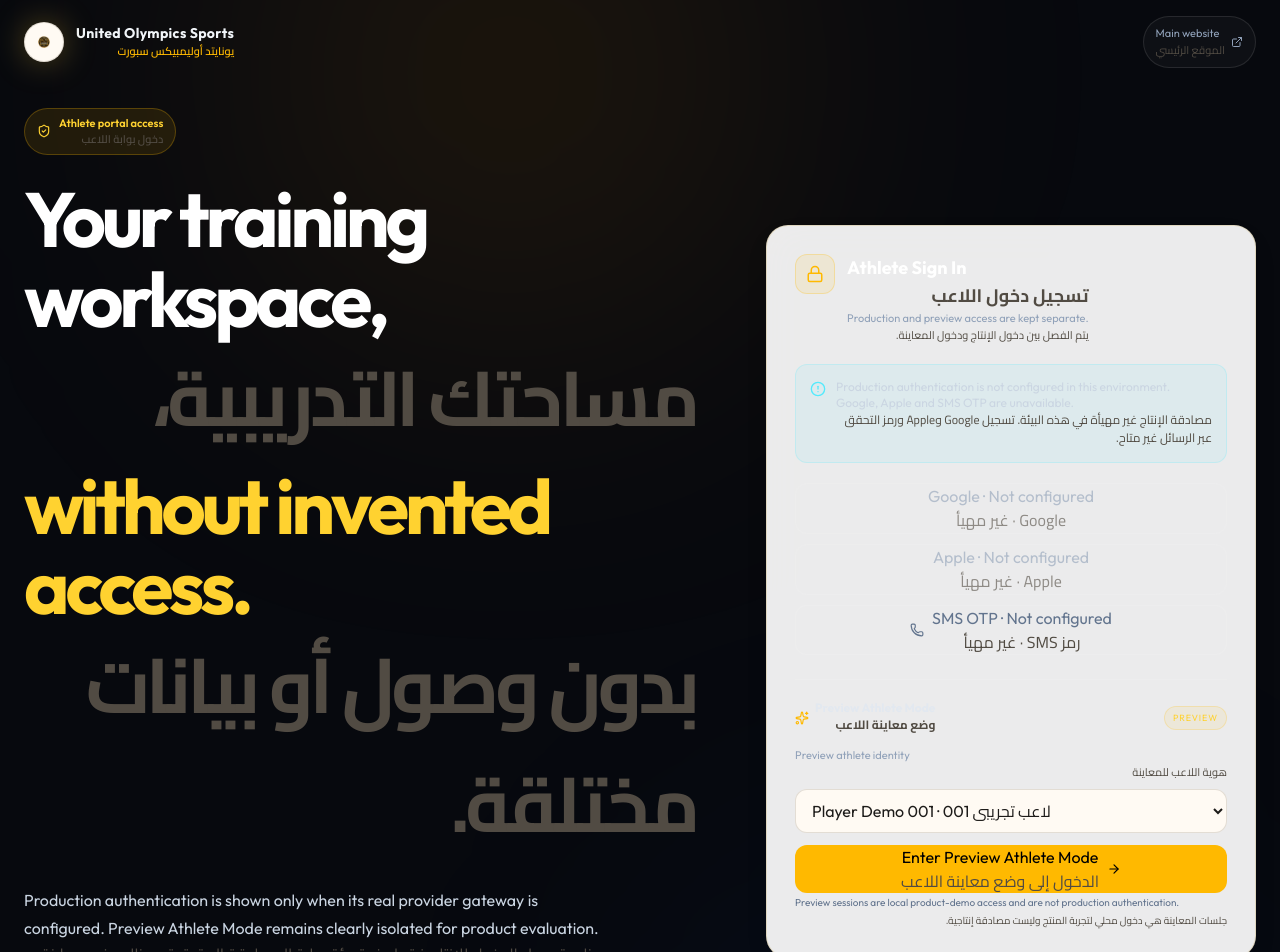
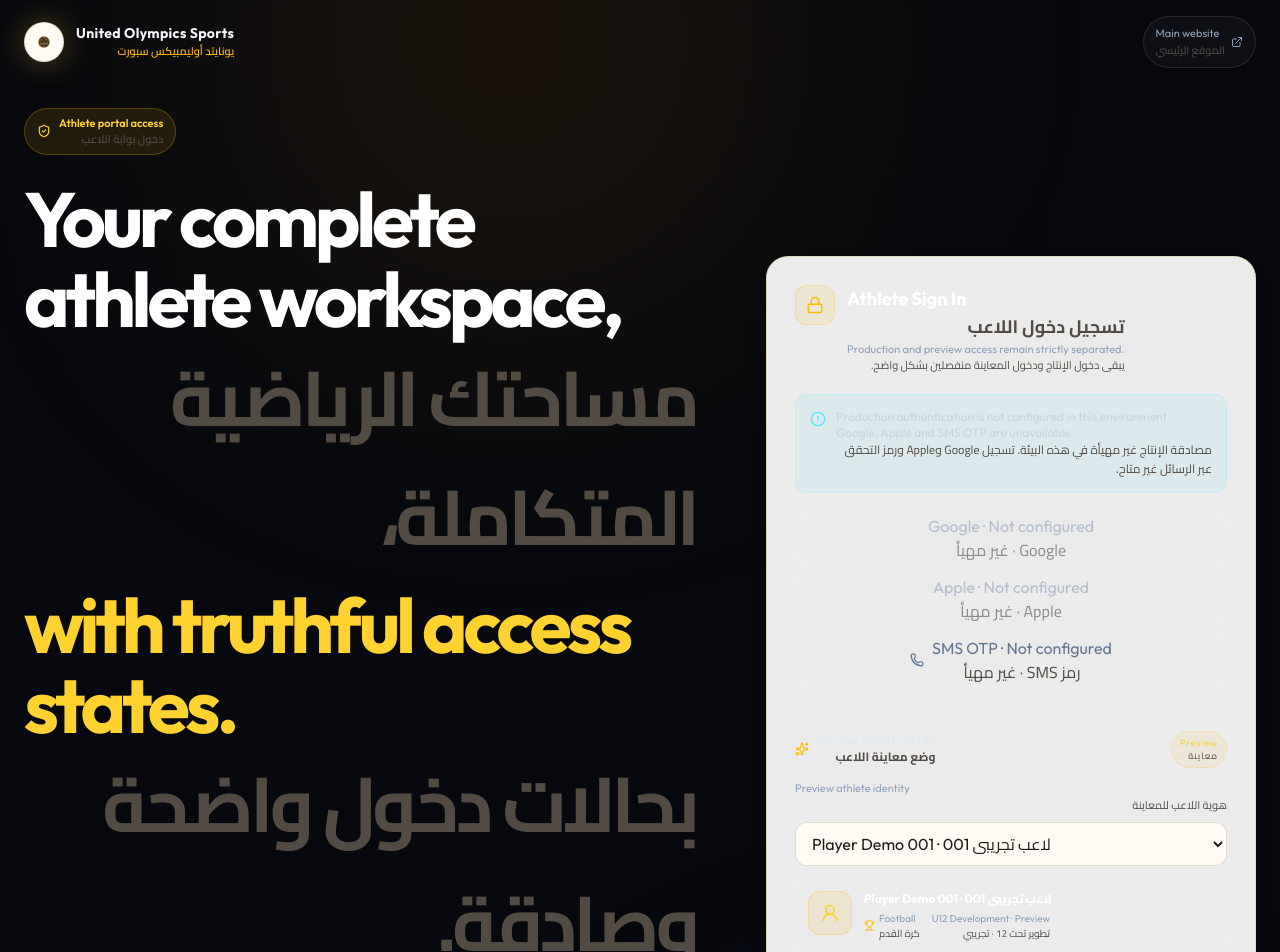
Before and after one commit to daynightae-cmyk/United-Olympics-Sports, a React (Vite) app: page /player/login in a window 1280 px wide. Shown: the top 952 px of the page. Built offline with nearby package versions, Linux system fonts and the light colour scheme.

Commit message:
feat(player): complete athlete sign-in experience

```diff
--- a/src/portals/player/auth/PlayerLoginPage.tsx
+++ b/src/portals/player/auth/PlayerLoginPage.tsx
@@ -1,7 +1,8 @@
 import { useMemo, useState } from 'react';
-import { AlertCircle, ArrowRight, ExternalLink, Lock, Phone, ShieldCheck, Sparkles } from 'lucide-react';
+import { AlertCircle, ArrowRight, ExternalLink, Lock, Phone, ShieldCheck, Sparkles, UserRound, Trophy } from 'lucide-react';
 import { Link, useNavigate } from 'react-router-dom';
 import { BilingualText, bi } from '../../../components/bilingual/BilingualText';
+import { getGroup, getSport } from '../../../data/demo/selectors';
 import { usePlayerSession } from '../PlayerSessionContext';
 import { previewAuthGateway, productionAuthGateway } from './PlayerAuthGateway';
 
@@ -13,6 +14,25 @@ export function PlayerLoginPage() {
   const [authError, setAuthError] = useState<{ en: string; ar: string } | null>(null);
   const [loading, setLoading] = useState(false);
   const productionConfigured = productionAuthGateway.isProductionConfigured();
+  const selectedPlayer = useMemo(() => allPlayers.find((item) => item.id === selectedAthleteId), [allPlayers, selectedAthleteId]);
+  const selectedSport = selectedPlayer ? getSport(selectedPlayer.sportId) : undefined;
+  const selectedGroup = selectedPlayer?.groupId ? getGroup(selectedPlayer.groupId) : undefined;
+
+  const handleProductionAuth = async (provider: 'google' | 'apple') => {
+    if (!productionConfigured) return;
+    setLoading(true);
+    setAuthError(null);
+    const result = provider === 'google'
+      ? await productionAuthGateway.signInWithGoogle()
+      : await productionAuthGateway.signInWithApple();
+    setLoading(false);
+    if (!result.success || !result.data?.playerId) {
+      setAuthError(result.error ? bi(result.error.messageEn, result.error.messageAr) : bi('Authentication could not be completed.', 'تعذر إكمال المصادقة.'));
+      return;
+    }
+    login(result.data.playerId);
+    navigate('/player/home');
+  };
 
   const handleEnterPreviewMode = async () => {
     if (!selectedAthleteId) return;
@@ -55,17 +75,17 @@ export function PlayerLoginPage() {
               <ShieldCheck size={14} /><BilingualText value={bi('Athlete portal access', 'دخول بوابة اللاعب')} />
             </div>
             <h1 className="mt-5 mb-4 text-3xl sm:text-5xl lg:text-[3.45rem] font-extrabold tracking-[-.04em] text-white leading-[1.02]">
-              <span className="block"><BilingualText value={bi('Your training workspace,', 'مساحتك التدريبية،')} /></span>
-              <span className="block mt-2 text-amber-300"><BilingualText value={bi('without invented access.', 'بدون وصول أو بيانات مختلقة.')} /></span>
+              <span className="block"><BilingualText value={bi('Your complete athlete workspace,', 'مساحتك الرياضية المتكاملة،')} /></span>
+              <span className="block mt-2 text-amber-300"><BilingualText value={bi('with truthful access states.', 'بحالات دخول واضحة وصادقة.')} /></span>
             </h1>
             <p className="text-sm sm:text-base text-slate-300 max-w-xl leading-7">
-              <BilingualText value={bi('Production authentication is shown only when its real provider gateway is configured. Preview Athlete Mode remains clearly isolated for product evaluation.', 'يظهر تسجيل الدخول للإنتاج فقط عند تهيئة بوابة المصادقة الحقيقية. ويظل وضع معاينة اللاعب منفصلًا بوضوح لتقييم المنتج.')} />
+              <BilingualText value={bi('One portal for schedule, attendance, performance, coach feedback, membership, payments, documents, notifications, profile and settings. Production authentication is enabled only when its real provider gateway exists.', 'بوابة واحدة للجدول والحضور والأداء وملاحظات المدرب والعضوية والمدفوعات والمستندات والإشعارات والملف والإعدادات. ولا يتم تفعيل مصادقة الإنتاج إلا عند توفر بوابة مزود حقيقية.')} />
             </p>
             <div className="mt-6 grid sm:grid-cols-3 gap-3">
               {[
                 bi('Assigned schedule', 'الجدول المخصص'),
-                bi('Recorded performance', 'الأداء المسجل'),
-                bi('Coach-linked feedback', 'ملاحظات المدرب المرتبطة'),
+                bi('Recorded development', 'التطور المسجل'),
+                bi('Player-owned records', 'سجلات اللاعب المرتبطة'),
               ].map((label) => <div key={label.en} className="rounded-2xl border border-white/9 bg-white/[.025] px-4 py-3 text-xs text-slate-300"><BilingualText value={label} /></div>)}
             </div>
           </section>
@@ -73,23 +93,23 @@ export function PlayerLoginPage() {
           <section className="lg:col-span-5 athlete-glass-card p-5 sm:p-7 border border-amber-400/25 shadow-2xl" aria-labelledby="player-login-title">
             <div className="flex items-start gap-3 mb-5">
               <span className="w-10 h-10 rounded-xl bg-amber-400/10 border border-amber-400/25 grid place-items-center text-amber-400"><Lock size={18} /></span>
-              <div><h2 id="player-login-title" className="text-lg font-bold text-white"><BilingualText value={bi('Athlete Sign In', 'تسجيل دخول اللاعب')} /></h2><p className="text-[11px] text-slate-400 mt-1"><BilingualText value={bi('Production and preview access are kept separate.', 'يتم الفصل بين دخول الإنتاج ودخول المعاينة.')} /></p></div>
+              <div><h2 id="player-login-title" className="text-lg font-bold text-white"><BilingualText value={bi('Athlete Sign In', 'تسجيل دخول اللاعب')} /></h2><p className="text-[11px] text-slate-400 mt-1"><BilingualText value={bi('Production and preview access remain strictly separated.', 'يبقى دخول الإنتاج ودخول المعاينة منفصلين بشكل واضح.')} /></p></div>
             </div>
 
             {!productionConfigured && (
               <div className="mb-5 p-3.5 rounded-xl bg-cyan-400/[.06] border border-cyan-300/20 text-xs text-slate-300 flex items-start gap-2.5" role="status">
                 <AlertCircle size={16} className="text-cyan-300 flex-shrink-0 mt-0.5" />
-                <BilingualText value={bi('Production authentication is not configured in this environment. Google, Apple and SMS OTP are unavailable.', 'مصادقة الإنتاج غير مهيأة في هذه البيئة. تسجيل Google وApple ورمز التحقق عبر الرسائل غير متاح.')}/>
+                <BilingualText value={bi('Production authentication is not configured in this environment. Google, Apple and SMS OTP are unavailable.', 'مصادقة الإنتاج غير مهيأة في هذه البيئة. تسجيل Google وApple ورمز التحقق عبر الرسائل غير متاح.')} />
               </div>
             )}
 
             {authError && <div className="mb-4 p-3 rounded-xl bg-red-400/[.07] border border-red-300/20 text-red-200 text-xs" role="alert"><BilingualText value={authError} /></div>}
 
             <div className="space-y-2.5" aria-label="Production authentication | مصادقة الإنتاج">
-              <button type="button" disabled={!productionConfigured || loading} className="w-full min-h-11 px-4 rounded-xl border border-white/10 bg-white/[.035] text-xs font-semibold text-slate-400 disabled:cursor-not-allowed disabled:opacity-60 focus-visible:outline-none focus-visible:ring-2 focus-visible:ring-amber-300">
+              <button type="button" onClick={() => handleProductionAuth('google')} disabled={!productionConfigured || loading} className="w-full min-h-11 px-4 rounded-xl border border-white/10 bg-white/[.035] text-xs font-semibold text-slate-400 disabled:cursor-not-allowed disabled:opacity-60 focus-visible:outline-none focus-visible:ring-2 focus-visible:ring-amber-300">
                 <BilingualText value={productionConfigured ? bi('Continue with Google', 'المتابعة باستخدام Google') : bi('Google · Not configured', 'Google · غير مهيأ')} />
               </button>
-              <button type="button" disabled={!productionConfigured || loading} className="w-full min-h-11 px-4 rounded-xl border border-white/10 bg-white/[.035] text-xs font-semibold text-slate-400 disabled:cursor-not-allowed disabled:opacity-60 focus-visible:outline-none focus-visible:ring-2 focus-visible:ring-amber-300">
+              <button type="button" onClick={() => handleProductionAuth('apple')} disabled={!productionConfigured || loading} className="w-full min-h-11 px-4 rounded-xl border border-white/10 bg-white/[.035] text-xs font-semibold text-slate-400 disabled:cursor-not-allowed disabled:opacity-60 focus-visible:outline-none focus-visible:ring-2 focus-visible:ring-amber-300">
                 <BilingualText value={productionConfigured ? bi('Continue with Apple', 'المتابعة باستخدام Apple') : bi('Apple · Not configured', 'Apple · غير مهيأ')} />
               </button>
               {productionConfigured ? (
@@ -100,15 +120,29 @@ export function PlayerLoginPage() {
             </div>
 
             <div className="mt-6 pt-5 border-t border-white/10">
-              <div className="flex items-center justify-between gap-3 mb-3"><strong className="text-xs text-slate-200 flex items-center gap-1.5"><Sparkles size={14} className="text-amber-400" /><BilingualText value={bi('Preview Athlete Mode', 'وضع معاينة اللاعب')} /></strong><span className="text-[9px] uppercase tracking-widest text-amber-300 px-2 py-1 rounded-full border border-amber-400/20 bg-amber-400/8">Preview</span></div>
+              <div className="flex items-center justify-between gap-3 mb-3"><strong className="text-xs text-slate-200 flex items-center gap-1.5"><Sparkles size={14} className="text-amber-400" /><BilingualText value={bi('Preview Athlete Mode', 'وضع معاينة اللاعب')} /></strong><span className="text-[9px] tracking-widest text-amber-300 px-2 py-1 rounded-full border border-amber-400/20 bg-amber-400/8"><BilingualText value={bi('Preview', 'معاينة')} /></span></div>
               <label className="block text-[11px] text-slate-400" htmlFor="preview-athlete"><BilingualText value={bi('Preview athlete identity', 'هوية اللاعب للمعاينة')} /></label>
               <select id="preview-athlete" value={selectedAthleteId} onChange={(event) => setSelectedAthleteId(event.target.value)} className="mt-2 w-full min-h-11 px-3 rounded-xl bg-[#0d1118] border border-white/10 text-xs text-slate-200 focus:outline-none focus:border-amber-400">
                 {allPlayers.map((player) => <option key={player.id} value={player.id}>{player.nameEn} · {player.nameAr}</option>)}
               </select>
+
+              {selectedPlayer && (
+                <div className="mt-3 grid grid-cols-[auto_1fr] gap-3 rounded-2xl border border-white/10 bg-white/[.025] p-3" aria-live="polite">
+                  <div className="w-11 h-11 rounded-xl bg-amber-400/12 border border-amber-400/25 grid place-items-center text-amber-300"><UserRound size={20} /></div>
+                  <div className="min-w-0">
+                    <strong className="text-xs text-white block truncate">{selectedPlayer.nameEn} · {selectedPlayer.nameAr}</strong>
+                    <div className="mt-1 flex flex-wrap gap-x-3 gap-y-1 text-[10px] text-slate-400">
+                      <span className="inline-flex items-center gap-1"><Trophy size={11} className="text-amber-400" /><BilingualText value={selectedSport?.name ?? bi('Sport not assigned', 'الرياضة غير معينة')} /></span>
+                      <span><BilingualText value={selectedGroup?.name ?? bi('Group not assigned', 'المجموعة غير معينة')} /></span>
+                    </div>
+                  </div>
+                </div>
+              )}
+
               <button type="button" onClick={handleEnterPreviewMode} disabled={loading || !selectedAthleteId} className="mt-3 w-full min-h-11 px-4 rounded-xl bg-amber-400 hover:bg-amber-300 disabled:opacity-50 text-black font-bold text-xs flex items-center justify-center gap-2 focus-visible:outline-none focus-visible:ring-2 focus-visible:ring-white">
-                <BilingualText value={bi('Enter Preview Athlete Mode', 'الدخول إلى وضع معاينة اللاعب')} /><ArrowRight size={14} className="rtl:rotate-180" />
+                <BilingualText value={loading ? bi('Opening preview...', 'جارٍ فتح المعاينة...') : bi('Enter Preview Athlete Mode', 'الدخول إلى وضع معاينة اللاعب')} /><ArrowRight size={14} className="rtl:rotate-180" />
               </button>
-              <p className="mt-3 text-[10px] leading-5 text-slate-500"><BilingualText value={bi('Preview sessions are local product-demo access and are not production authentication.', 'جلسات المعاينة هي دخول محلي لتجربة المنتج وليست مصادقة إنتاجية.')} /></p>
+              <p className="mt-3 text-[10px] leading-5 text-slate-500"><BilingualText value={bi('Preview sessions are local product-demo access and are never presented as production authentication.', 'جلسات المعاينة هي دخول محلي لتجربة المنتج ولا يتم عرضها كمصادقة إنتاجية.')} /></p>
             </div>
           </section>
         </div>
```
